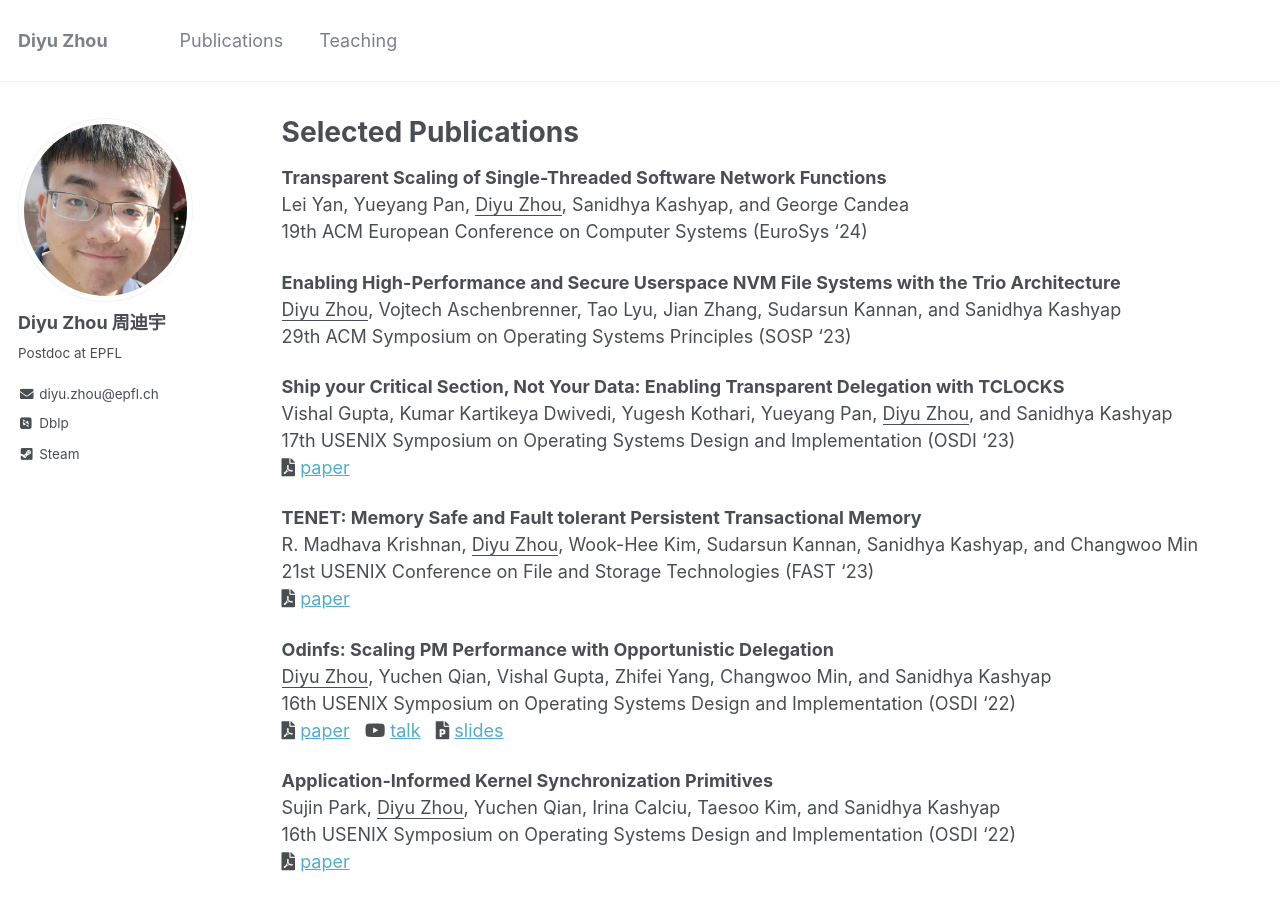
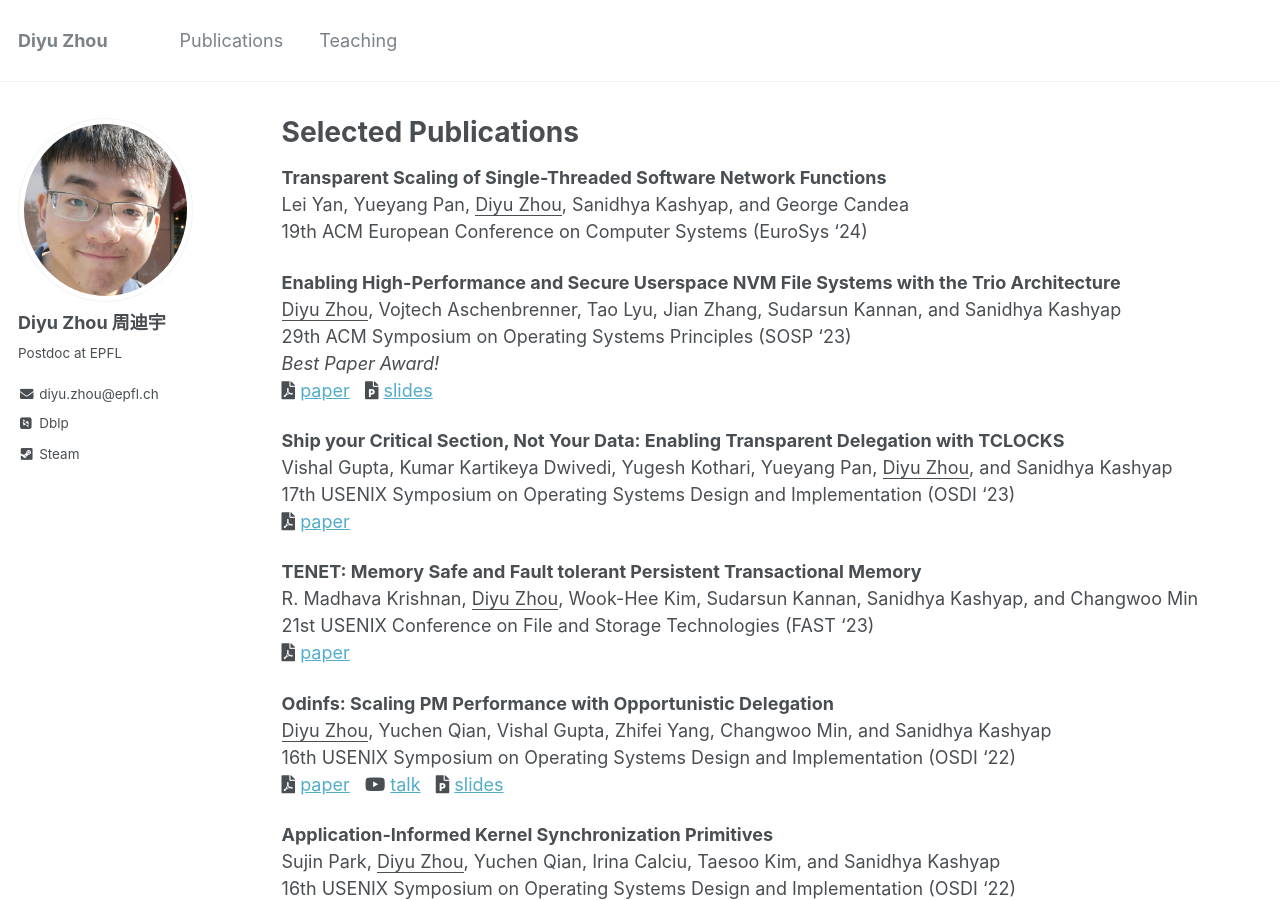
Before and after one commit to zhou-diyu/zhou-diyu.github.io, a Jekyll site: the page built from _pages/publications.md, in a window 1280 px wide and 900 px high. Built offline with Jekyll 4.4.1, drawn with Linux system fonts in a browser that asks for light colours; some web fonts are replaced.

Commit message:
add trio

```diff
--- a/_pages/publications.md
+++ b/_pages/publications.md
@@ -14,7 +14,10 @@ Lei Yan, Yueyang Pan, <ins>Diyu Zhou</ins>, Sanidhya Kashyap, and George Candea
 
 **Enabling High-Performance and Secure Userspace NVM File Systems with the Trio Architecture** \
 <ins>Diyu Zhou</ins>, Vojtech Aschenbrenner, Tao Lyu, Jian Zhang, Sudarsun Kannan, and Sanidhya Kashyap \
-29th ACM Symposium on Operating Systems Principles (SOSP '23)
+29th ACM Symposium on Operating Systems Principles (SOSP '23) \
+*Best Paper Award!* \
+<i class="fas fa-file-pdf" aria-hidden="true"></i> [paper](/files/trio-sosp23.pdf)
+&nbsp; <i class="fas fa-file-powerpoint"></i> [slides](/files/trio-sosp23.pptx)
 
 **Ship your Critical Section, Not Your Data: Enabling Transparent Delegation with TCLOCKS** \
 Vishal Gupta, Kumar Kartikeya Dwivedi, Yugesh Kothari, Yueyang Pan, <ins>Diyu Zhou</ins>, and Sanidhya Kashyap \
```
Also changed, not shown: 2 other files.
